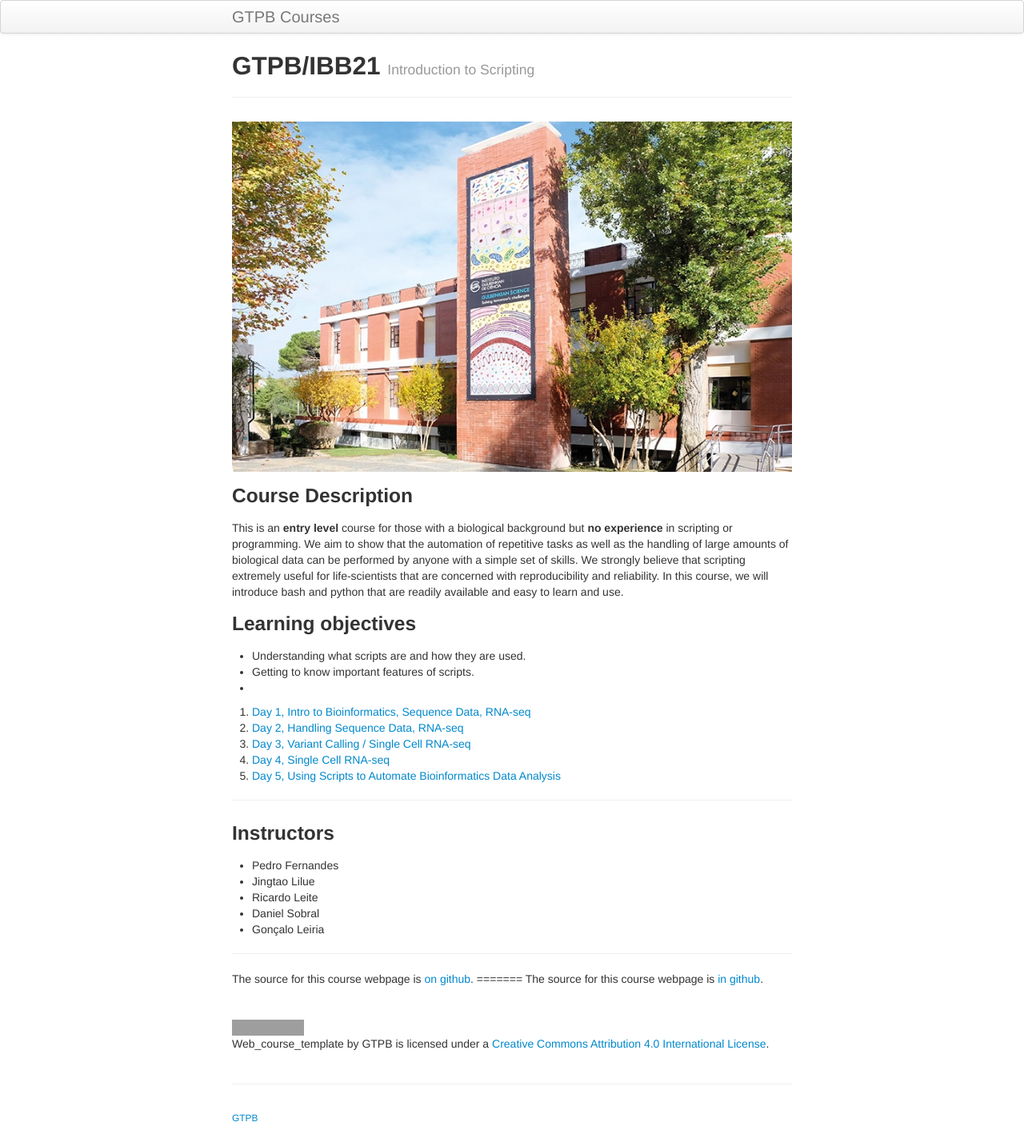
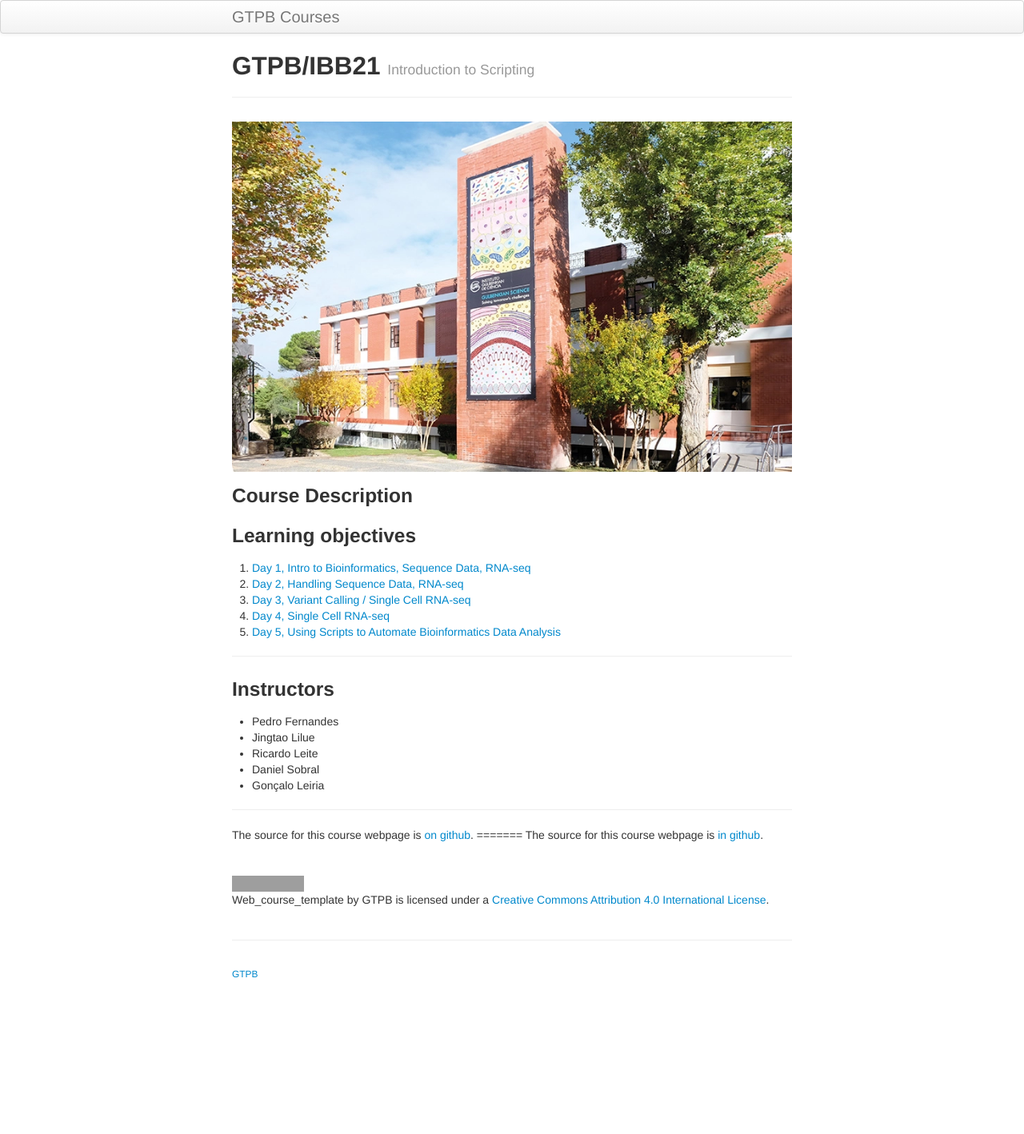
Before and after one commit to GTPB/IBB21, a Jekyll site: the page built from index.md, in a window 1280 px wide. Shown: the whole page at 80% size. Built offline with Jekyll 4.4.1, drawn with Linux system fonts in a browser that asks for light colours; after the commit the page ends 1238 px from its top, so only the background shows below that; grey boxes are pictures that could not be loaded.

Commit message:
index.md

```diff
--- a/index.md
+++ b/index.md
@@ -47,13 +47,8 @@ schemadotorg:
 
 
 ### Course Description
-This is an **entry level** course for those with a biological background but **no experience** in scripting or programming. We aim to show that the automation of repetitive tasks as well as the handling of large amounts of biological data can be performed by anyone with a simple set of skills. We strongly believe that scripting extremely useful for life-scientists that are concerned with reproducibility and reliability. In this course, we will introduce bash and python
-that are readily available and easy to learn and use.
 
 ### Learning objectives
-* Understanding what scripts are and how they are used.
-* Getting to know important features of scripts.
-*
 
 
 
```
Also changed, not shown: pages/Introduction.md (+2 -2 lines).
